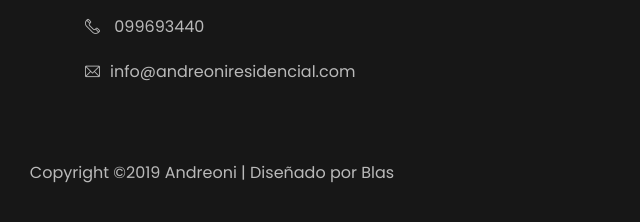
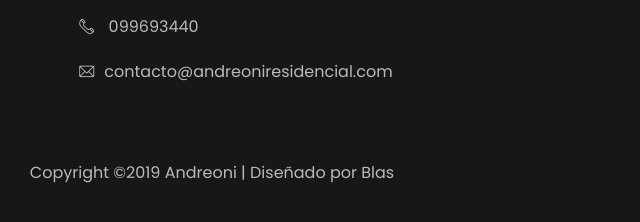
Before and after one commit to news-test/andre.blas, a plain HTML site: page index.html in a window 1280 px wide. Shown: the part 5815-6037 px from the top of the page, 428-1068 px from the left. Drawn offline with Linux system fonts and the light colour scheme; some packages are replaced by stand-ins of ours; no server answers.

Commit message:
fix email

```diff
--- a/index.html
+++ b/index.html
@@ -367,7 +367,7 @@
               <h2 class="ftco-heading-2">Contacto</h2>
               <p><span class="flaticon-placeholder"> Andreoni 7228, esquina Lido</p>
               <p><span class="flaticon-telephone"> 099693440</p>
-              <p><span class="flaticon-email">info@andreoniresidencial.com</p>
+              <p><span class="flaticon-email">contacto@andreoniresidencial.com</p>
             </div>
           </div>
           <div class="col-md">
```
